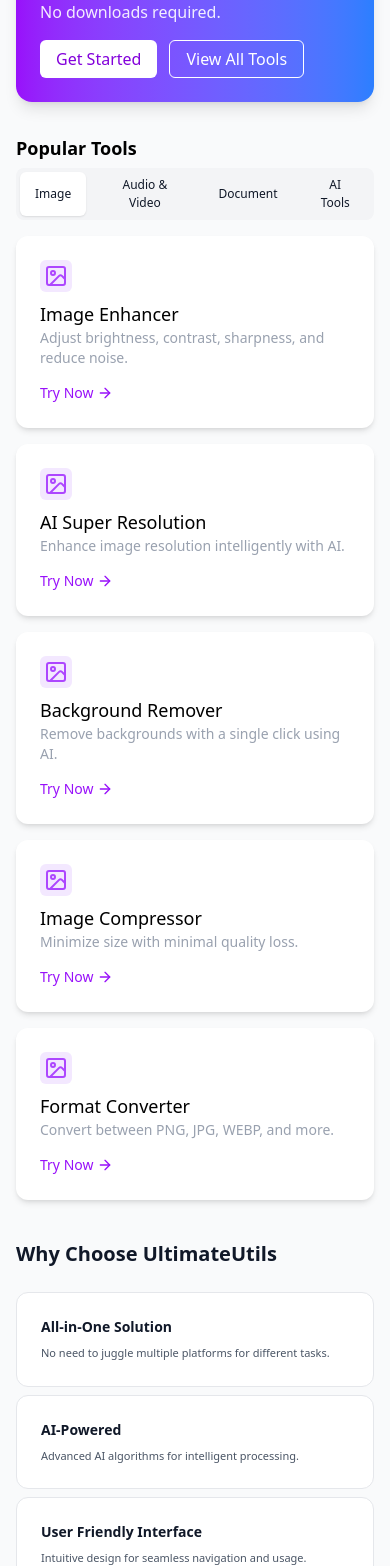
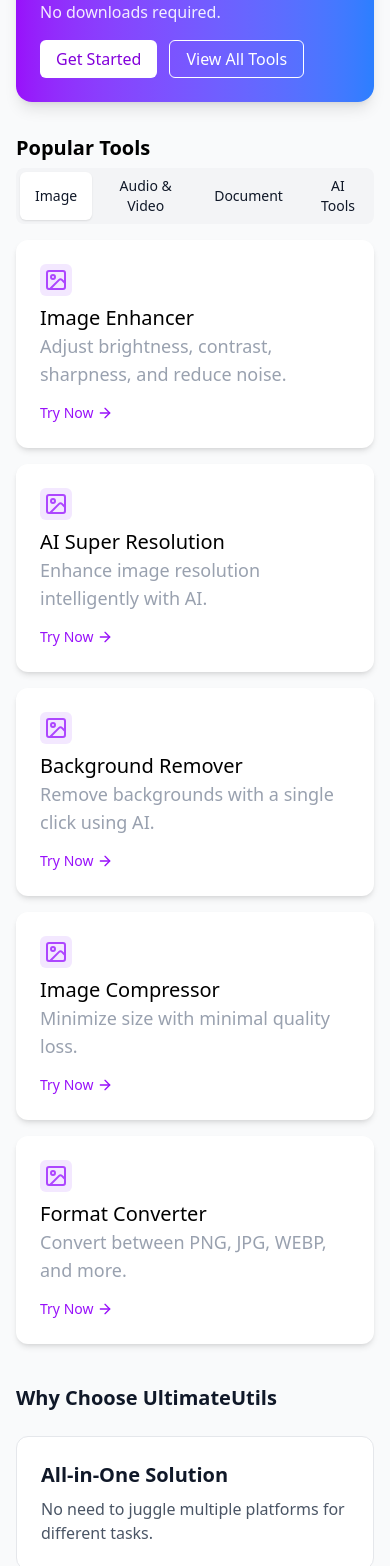
Before and after one commit to AnkeetSah/PolyTools, a React (Vite) app: page / in a window 390 px wide. Shown: the part 262-1828 px from the top of the page. Built offline with nearby package versions, Linux system fonts and the light colour scheme.

Commit message:
changed the font

```diff
--- a/src/components/Card.jsx
+++ b/src/components/Card.jsx
@@ -4,8 +4,8 @@
 const Card = ({ title, desc, link }) => {
     return (
         <div className="rounded-xl bg-white p-6 shadow-md hover:shadow-lg">
-            <h3 className="text-lg font-medium">{title}</h3>
-            <p className="text-gray-400 text-sm">{desc}</p>
+            <h3 className="text-lg xs:text-xl mb-1  lg:font-medium xs:font-bold">{title}</h3>
+            <p className="text-gray-400  lg:text-sm xs:text-lg">{desc}</p>
             <a
                 href={link}
                 className="inline-flex items-center text-purple-600 text-sm font-medium mt-3"
--- a/src/components/Home/PopularTools.jsx
+++ b/src/components/Home/PopularTools.jsx
@@ -114,8 +114,8 @@
   return (
     <div className="mb-10">
       <div className="flex xs:flex-col xs:items-start xs:gap-1.5 lg:gap-0 lg:flex-row justify-between items-center mb-4">
-        <h2 className="font-bold text-lg">Popular Tools</h2>
-        <div className="tabs-list bg-gray-100 py-1 px-1 rounded-lg flex gap-2 text-[12px] font-medium text-gray-900">
+        <h2 className="font-bold lg:text-lg xs:text-xl">Popular Tools</h2>
+        <div className="  tabs-list bg-gray-100 py-1 px-1 rounded-lg flex gap-2 lg:text-[12px] xs:text-sm font-medium text-gray-900">
           {tabs.map((tab) => (
             <button
               key={tab}
@@ -143,8 +143,8 @@
                 {tool.icon}
               </div>
               <div className="flex-1">
-                <h3 className="text-lg font-medium">{tool.name}</h3>
-                <p className="text-gray-400 text-sm">{tool.description}</p>
+                <h3 className="text-lg xs:text-xl font-medium">{tool.name}</h3>
+                <p className="text-gray-400 lg:text-sm xs:text-lg">{tool.description}</p>
               </div>
             </div>
             <div className="mt-3">
--- a/src/components/Home/Reason.jsx
+++ b/src/components/Home/Reason.jsx
@@ -21,13 +21,13 @@
 ]
   return (
     <div className=''>
-     <h3 className='text-xl font-bold mb-6 text-gray-900 '> Why Choose UltimateUtils</h3>
+     <h3 className=' lg:text-lg xs:text-xl font-bold mb-6 text-gray-900 '> Why Choose UltimateUtils</h3>
      <div>
       <div className='grid grid-cols-1 md:grid-cols-4 gap-2'>
         {reasons.map((reason, index) => (
           <div key={index} className='bg-white  p-6 rounded-xl border border-gray-200 '>
-            <h4 className='text-sm font-semibold mb-2 text-gray-900 '>{reason.title}</h4>
-            <p className='text-gray-600  text-[11px]'>{reason.description}</p>
+            <h4 className='lg:text-lg xs:text-xl font-semibold mb-2 text-gray-900 '>{reason.title}</h4>
+            <p className='text-gray-600  lg:text-[12px]'>{reason.description}</p>
           </div>
         ))}
       </div>
--- a/src/components/SideBar.jsx
+++ b/src/components/SideBar.jsx
@@ -25,7 +25,7 @@
               to={to}
               onClick={onLinkClick}
               className={({ isActive }) =>
-                `transition-colors flex items-center gap-2 px-2 py-1 mb-2 rounded-lg text-sm font-medium ${
+                `transition-colors flex items-center gap-2 px-2 py-1 mb-2 rounded-lg lg:text-sm text-lg font-medium ${
                   isActive
                     ? 'bg-purple-100 text-purple-900'
                     : 'text-gray-600 hover:bg-purple-100 hover:text-purple-900'
```
